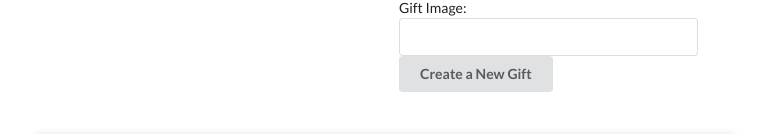
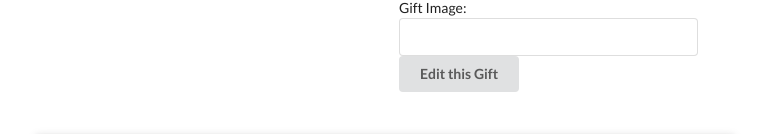
Before and after one commit to zachpardee/giftr-dom-crud-denver-web-career-031119, a plain HTML site: page index.html in a window 1280 px wide. Shown: the part 313-447 px from the top of the page, without its empty margins (255-1024 px from the left). Drawn offline with nearby package versions, Linux system fonts and the light colour scheme.

Commit message:
change new gift to edit sorry every1 😔

```diff
--- a/index.html
+++ b/index.html
@@ -34,16 +34,16 @@
         </div>
         <div class="four wide column">
 
-          <!-- CODE FOR NEW GIFT FORM -->
+          <!-- CODE FOR EDIT GIFT FORM -->
           <form id="new-gift-form" class="ui form" action="index.html" method="POST">
             <label for="name">Gift Name: </label>
             <input id="gift-name-input" type="text" name="name" value="">
             <label for="image">Gift Image: </label>
             <input id="gift-image-input" type="text" name="image" value="">
             <br>
-            <button id="gift-form-button" type="submit" name="button" class="ui button">Create a New Gift</button>
+            <button id="gift-form-button" type="submit" name="button" class="ui button">Edit this Gift</button>
           </form>
-          <!-- END CODE FOR NEW GIFT FORM -->
+          <!-- END CODE FOR EDIT GIFT FORM -->
 
         </div>
         <div class="two wide column"></div>
```
